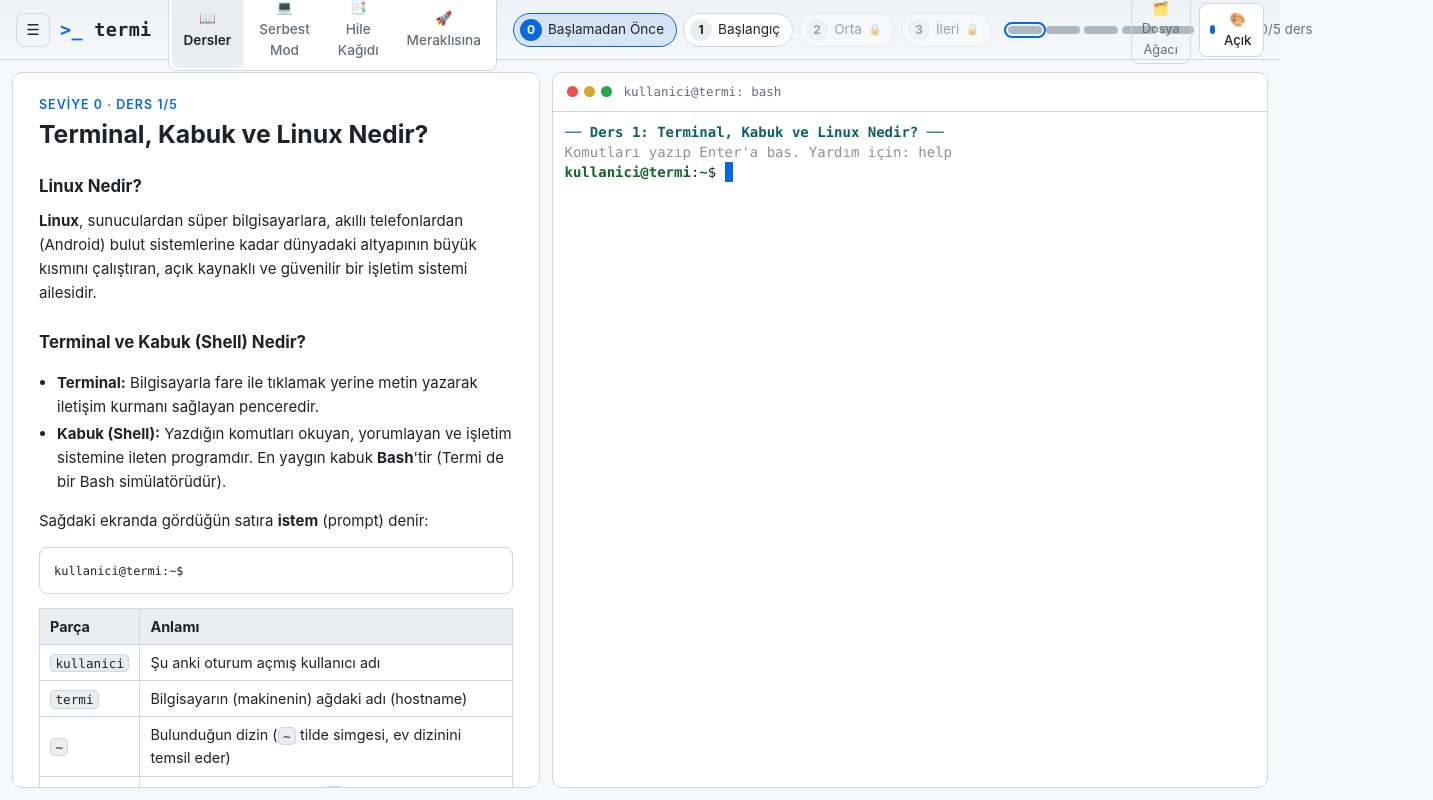
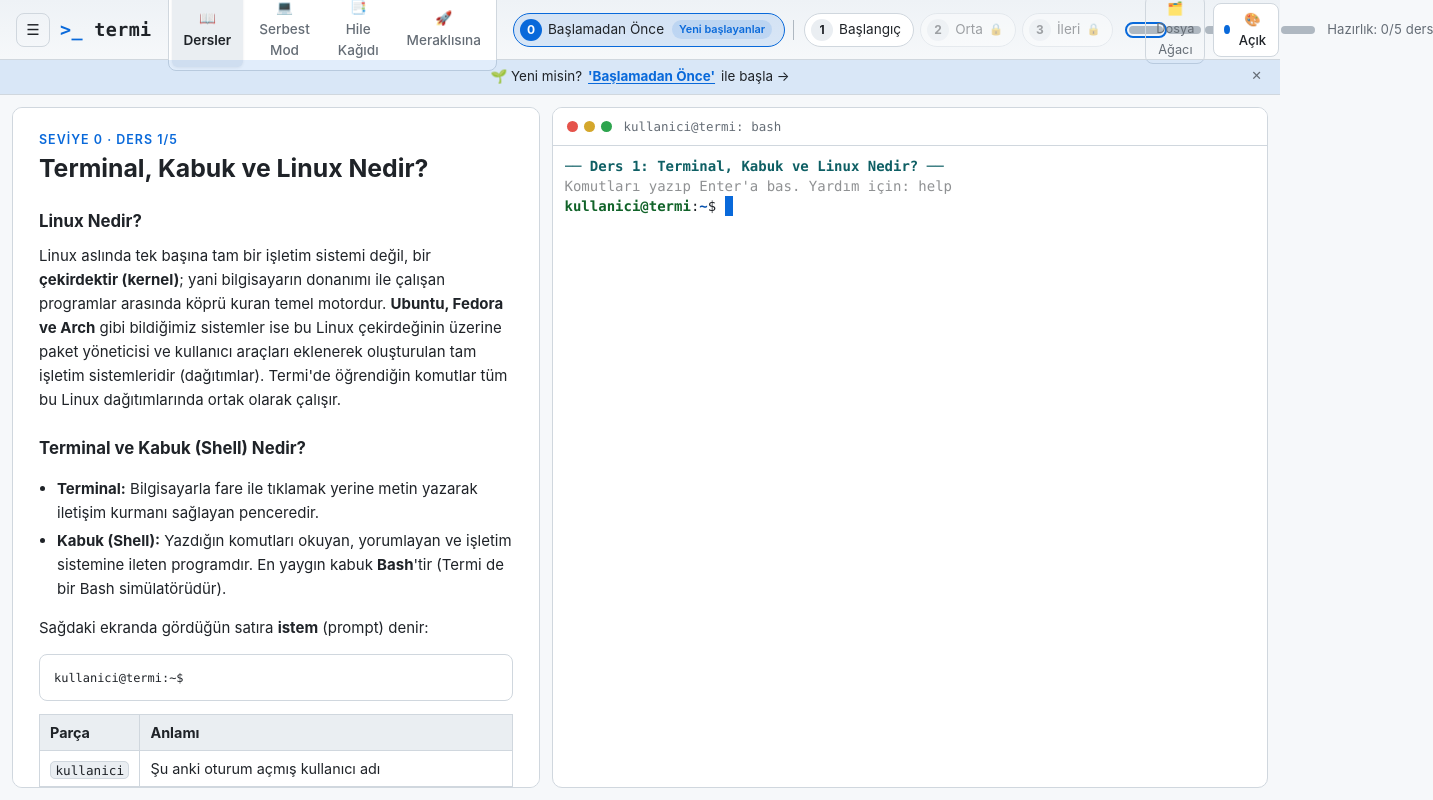
Before and after one commit to yavuzumut/klu-shell, a React (Vite) app: page / in a window 1280 px wide. Shown: the whole page, 1433 px wide, since content can reach past the window. Built offline with nearby package versions, Linux system fonts and the light colour scheme.

Commit message:
feat: add Level 0 callout banner and Linux kernel explanation

```diff
--- a/src/App.tsx
+++ b/src/App.tsx
@@ -254,6 +254,29 @@ export default function App() {
 
   const themeControls = useTheme();
 
+  const level0 = LEVELS.find((l) => l.id === 'level-0');
+  const level0FirstLessonId = level0?.lessons[0]?.id ?? FIRST_LESSON_ID;
+  const hasCompletedAnyLevel0 = level0?.lessons.some((l) => isLessonDone(l.id)) ?? false;
+
+  const [bannerDismissed, setBannerDismissed] = useState(() => {
+    try {
+      return localStorage.getItem('termi_dismiss_level0_banner') === '1';
+    } catch {
+      return false;
+    }
+  });
+
+  const handleDismissBanner = useCallback(() => {
+    setBannerDismissed(true);
+    try {
+      localStorage.setItem('termi_dismiss_level0_banner', '1');
+    } catch {
+      // ignore
+    }
+  }, []);
+
+  const showLevel0Banner = mode === 'lessons' && !hasCompletedAnyLevel0 && !bannerDismissed;
+
   return (
     <div className={`app app-mode-${mode} ${showFileTree ? 'with-tree' : ''}`}>
       <Header
@@ -269,6 +292,25 @@ export default function App() {
         onToggleFileTree={() => setShowFileTree((prev) => !prev)}
         themeControls={themeControls}
       />
+
+      {showLevel0Banner && (
+        <div className="level0-callout-bar" role="region" aria-label="Yeni başlayanlar için rehber">
+          <button
+            className="level0-callout-btn"
+            onClick={() => goToLesson(level0FirstLessonId)}
+          >
+            🌱 Yeni misin? <strong>'Başlamadan Önce'</strong> ile başla →
+          </button>
+          <button
+            className="level0-callout-close"
+            onClick={handleDismissBanner}
+            aria-label="Kapat"
+            title="Kapat"
+          >
+            ✕
+          </button>
+        </div>
+      )}
 
       {mode === 'cheatsheet' ? (
         <main className="page-container">
--- a/src/components/Header.tsx
+++ b/src/components/Header.tsx
@@ -83,20 +83,25 @@ export function Header({
       {mode === 'lessons' && (
         <>
           <div className="levels" role="tablist" aria-label="Seviyeler">
-            {levels.map((lv) => (
+            {levels.map((lv, idx) => (
+              <span key={lv.id} className="level-pill-wrapper">
                 <button
-                key={lv.id}
                   role="tab"
                   aria-selected={lv.id === currentLevel.id}
-                className={`level-pill ${lv.id === currentLevel.id ? 'active' : ''}`}
+                  className={`level-pill ${lv.id === 'level-0' ? 'level-pill-intro' : ''} ${lv.id === currentLevel.id ? 'active' : ''}`}
                   disabled={lv.comingSoon}
                   title={lv.comingSoon ? `${lv.title} — yakında` : lv.description}
                   onClick={() => lv.lessons[0] && onSelectLesson(lv.lessons[0].id)}
                 >
                   <span className="level-num">{lv.number}</span>
                   <span className="level-name">{lv.title}</span>
+                  {lv.id === 'level-0' && <span className="level-badge-intro">Yeni başlayanlar</span>}
                   {lv.comingSoon && <span className="lock">🔒</span>}
                 </button>
+                {lv.id === 'level-0' && idx < levels.length - 1 && (
+                  <span className="levels-divider" aria-hidden="true" />
+                )}
+              </span>
             ))}
           </div>
 
--- a/src/lessons/content/level0/01-intro.ts
+++ b/src/lessons/content/level0/01-intro.ts
@@ -6,7 +6,7 @@ export const introLesson: Lesson = {
   summary: 'Komut satırı dünyasına giriş: Terminal, kabuk (shell) ve Linux kavramları.',
   content: `
 ### Linux Nedir?
-**Linux**, sunuculardan süper bilgisayarlara, akıllı telefonlardan (Android) bulut sistemlerine kadar dünyadaki altyapının büyük kısmını çalıştıran, açık kaynaklı ve güvenilir bir işletim sistemi ailesidir.
+Linux aslında tek başına tam bir işletim sistemi değil, bir **çekirdektir (kernel)**; yani bilgisayarın donanımı ile çalışan programlar arasında köprü kuran temel motordur. **Ubuntu, Fedora ve Arch** gibi bildiğimiz sistemler ise bu Linux çekirdeğinin üzerine paket yöneticisi ve kullanıcı araçları eklenerek oluşturulan tam işletim sistemleridir (dağıtımlar). Termi'de öğrendiğin komutlar tüm bu Linux dağıtımlarında ortak olarak çalışır.
 
 ### Terminal ve Kabuk (Shell) Nedir?
 - **Terminal:** Bilgisayarla fare ile tıklamak yerine metin yazarak iletişim kurmanı sağlayan penceredir.
--- a/src/styles.css
+++ b/src/styles.css
@@ -426,7 +426,20 @@ pre {
 
 .levels {
   display: flex;
+  align-items: center;
   gap: 6px;
+}
+
+.level-pill-wrapper {
+  display: inline-flex;
+  align-items: center;
+}
+
+.levels-divider {
+  width: 1px;
+  height: 20px;
+  background: var(--border-strong);
+  margin: 0 4px 0 8px;
 }
 
 .level-pill {
@@ -439,6 +452,73 @@ pre {
   border: 1px solid var(--border);
   font-size: 0.85rem;
   white-space: nowrap;
+}
+
+.level-pill-intro {
+  border-color: var(--border-strong);
+}
+
+.level-badge-intro {
+  font-size: 0.68rem;
+  padding: 1px 7px;
+  border-radius: 999px;
+  background: var(--blue-dim);
+  color: var(--blue);
+  font-weight: 600;
+  margin-left: 2px;
+}
+
+/* Level 0 Top Callout Banner */
+.level0-callout-bar {
+  display: flex;
+  align-items: center;
+  justify-content: center;
+  background: var(--blue-dim);
+  border-bottom: 1px solid var(--border);
+  padding: 5px 16px;
+  font-size: 0.84rem;
+  position: relative;
+  z-index: 5;
+}
+
+.level0-callout-btn {
+  background: transparent;
+  border: none;
+  color: var(--text);
+  font-size: 0.84rem;
+  cursor: pointer;
+  display: inline-flex;
+  align-items: center;
+  gap: 6px;
+  transition: color 0.15s ease;
+}
+
+.level0-callout-btn:hover {
+  color: var(--blue);
+}
+
+.level0-callout-btn strong {
+  color: var(--blue);
+  text-decoration: underline;
+  text-underline-offset: 2px;
+}
+
+.level0-callout-close {
+  position: absolute;
+  right: 12px;
+  background: transparent;
+  border: none;
+  color: var(--text-muted);
+  font-size: 0.8rem;
+  cursor: pointer;
+  padding: 2px 6px;
+  border-radius: 4px;
+  line-height: 1;
+}
+
+.level0-callout-close:hover {
+  color: var(--text);
+  background: var(--bg-elev-2);
 }
 
 .level-pill.active {
```
Also changed, not shown: 1 other file (tests, documents, lock files or other folders). Lines whose indentation alone changed are shown as unchanged.
